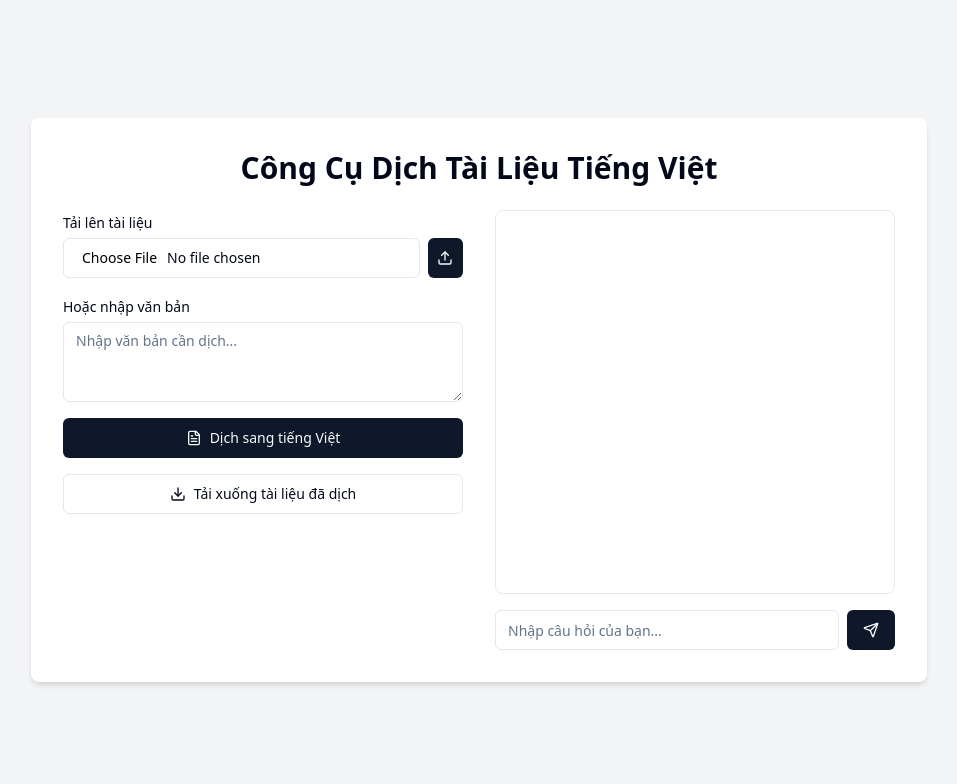
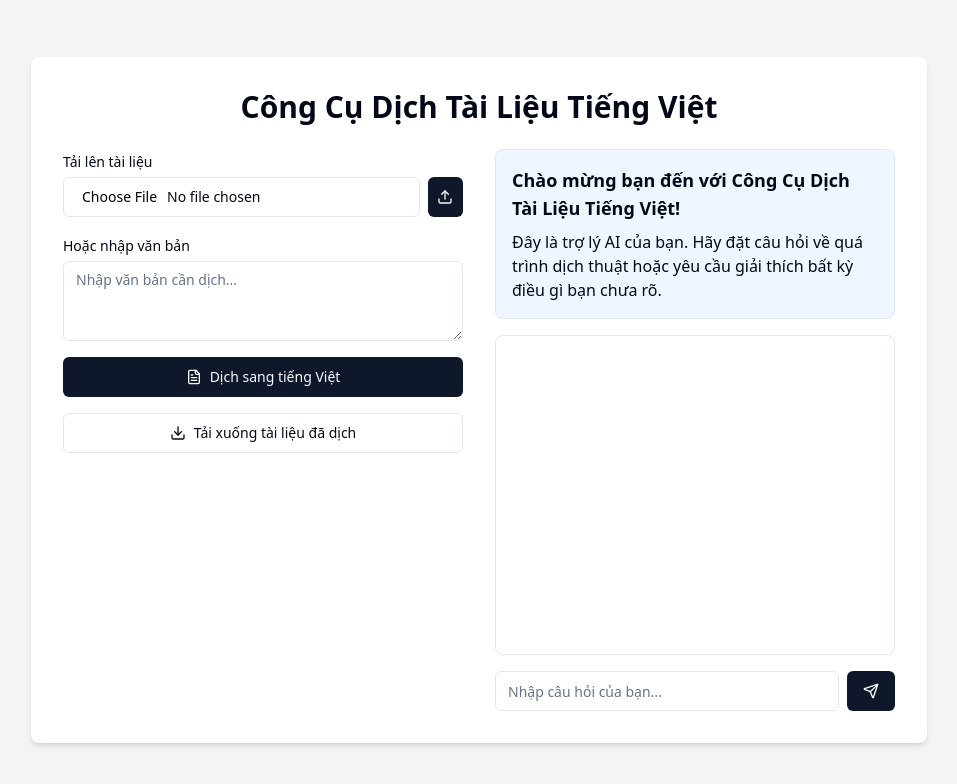
Before and after one commit to GPT-Engineer-App/translingo-vn, a React (Vite) app: page / in a window 1280 px wide. Shown: the top 784 px of the page, without its empty margins (161-1118 px from the left). Built offline with nearby package versions, Linux system fonts and the light colour scheme.

Commit message:
Add welcome message box
Implement a welcome message box in the chat interface to provide users with an introduction or greeting.
[skip gpt_engineer]

```diff
--- a/src/pages/Index.jsx
+++ b/src/pages/Index.jsx
@@ -99,7 +99,11 @@ const Index = () => {
           </div>
 
           <div className="space-y-4">
-            <div className="border rounded-lg p-4 h-96 overflow-y-auto">
+            <div className="border rounded-lg p-4 mb-4 bg-blue-50">
+              <h3 className="font-semibold text-lg mb-2">Chào mừng bạn đến với Công Cụ Dịch Tài Liệu Tiếng Việt!</h3>
+              <p>Đây là trợ lý AI của bạn. Hãy đặt câu hỏi về quá trình dịch thuật hoặc yêu cầu giải thích bất kỳ điều gì bạn chưa rõ.</p>
+            </div>
+            <div className="border rounded-lg p-4 h-80 overflow-y-auto">
               {chatMessages.map((message, index) => (
                 <div key={index} className={`mb-2 ${message.role === 'user' ? 'text-right' : 'text-left'}`}>
                   <span className={`inline-block p-2 rounded-lg ${message.role === 'user' ? 'bg-blue-100' : 'bg-gray-100'}`}>
```
